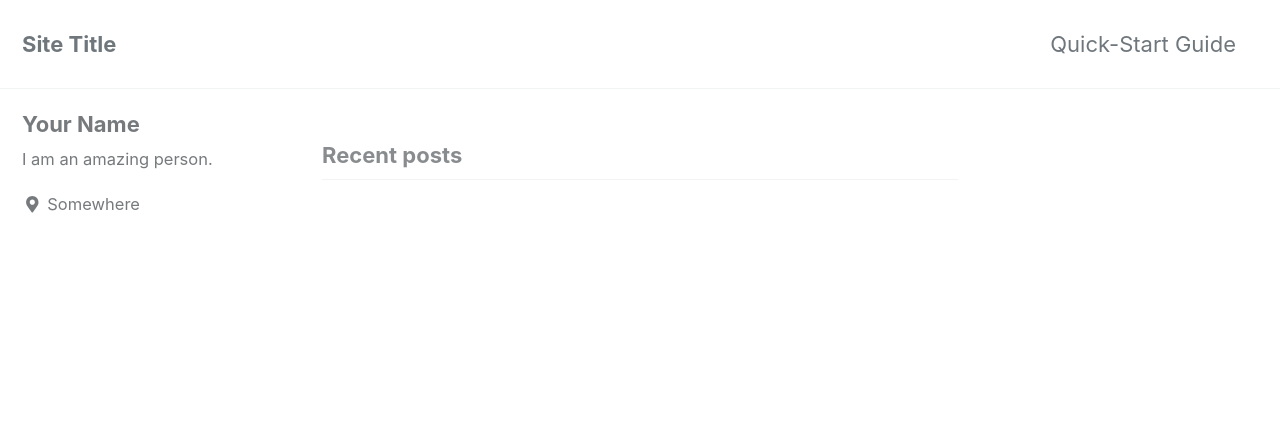
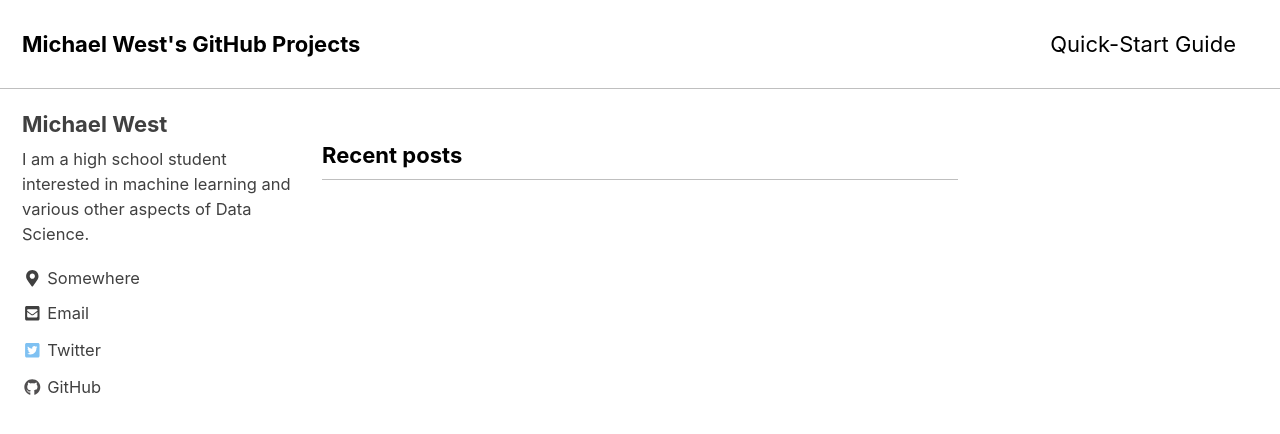
Before and after one commit to Season5Ryze/season5ryze.github.io, a Jekyll site: the page built from index.html, in a window 1280 px wide and 900 px high. Shown: the top 434 px of the window. Built offline with Jekyll 4.4.1, drawn with Linux system fonts in a browser that asks for light colours; cached includes are drawn as plain includes; nearby versions of some CDN libraries; the list of posts is cut into pages by our own code; some of the changed text lies outside the part shown.

Commit message:
Updates config.yml

```diff
--- a/_config.yml
+++ b/_config.yml
@@ -12,15 +12,15 @@
 
 # theme                  : "minimal-mistakes-jekyll"
 # remote_theme           : "mmistakes/minimal-mistakes"
-minimal_mistakes_skin    : "default" # "air", "aqua", "contrast", "dark", "dirt", "neon", "mint", "plum", "sunrise"
+minimal_mistakes_skin    : "contrast" # "air", "aqua", "contrast", "dark", "dirt", "neon", "mint", "plum", "sunrise"
 
 # Site Settings
 locale                   : "en-US"
-title                    : "Site Title"
+title                    : "Michael West's GitHub Projects"
 title_separator          : "-"
-name                     : "Your Name"
-description              : "An amazing website."
-url                      : # the base hostname & protocol for your site e.g. "https://mmistakes.github.io"
+name                     : "Michael West"
+description              : "This is the place where I write up all my code to share with you!"
+url                      : "season5ryze.github.io"
 baseurl                  : # the subpath of your site, e.g. "/blog"
 repository               : # GitHub username/repo-name e.g. "mmistakes/minimal-mistakes"
 teaser                   : # path of fallback teaser image, e.g. "/assets/images/500x300.png"
@@ -83,7 +83,7 @@ naver_site_verification  :
 
 # Social Sharing
 twitter:
-  username               :
+  username               :"mikey_theDUBBS"
 facebook:
   username               :
   app_id                 :
@@ -106,27 +106,27 @@ analytics:
 
 # Site Author
 author:
-  name             : "Your Name"
+  name             : "Michael West"
   avatar           : # path of avatar image, e.g. "/assets/images/bio-photo.jpg"
-  bio              : "I am an amazing person."
+  bio              : "I am a high school student interested in machine learning and various other aspects of Data Science."
   location         : "Somewhere"
   email            :
   links:
     - label: "Email"
       icon: "fas fa-fw fa-envelope-square"
-      # url: mailto:your.name@email.com
+      url: kiwizfromspace@gmail.com
     - label: "Website"
       icon: "fas fa-fw fa-link"
       # url: "https://your-website.com"
     - label: "Twitter"
       icon: "fab fa-fw fa-twitter-square"
-      # url: "https://twitter.com/"
+      url: "https://twitter.com/mikey_theDUBBS"
     - label: "Facebook"
       icon: "fab fa-fw fa-facebook-square"
       # url: "https://facebook.com/"
     - label: "GitHub"
       icon: "fab fa-fw fa-github"
-      # url: "https://github.com/"
+      url: "https://github.com/Season5Ryze"
     - label: "Instagram"
       icon: "fab fa-fw fa-instagram"
       # url: "https://instagram.com/"
@@ -136,7 +136,7 @@ footer:
   links:
     - label: "Twitter"
       icon: "fab fa-fw fa-twitter-square"
-      # url:
+      #url:
     - label: "Facebook"
       icon: "fab fa-fw fa-facebook-square"
       # url:
```
